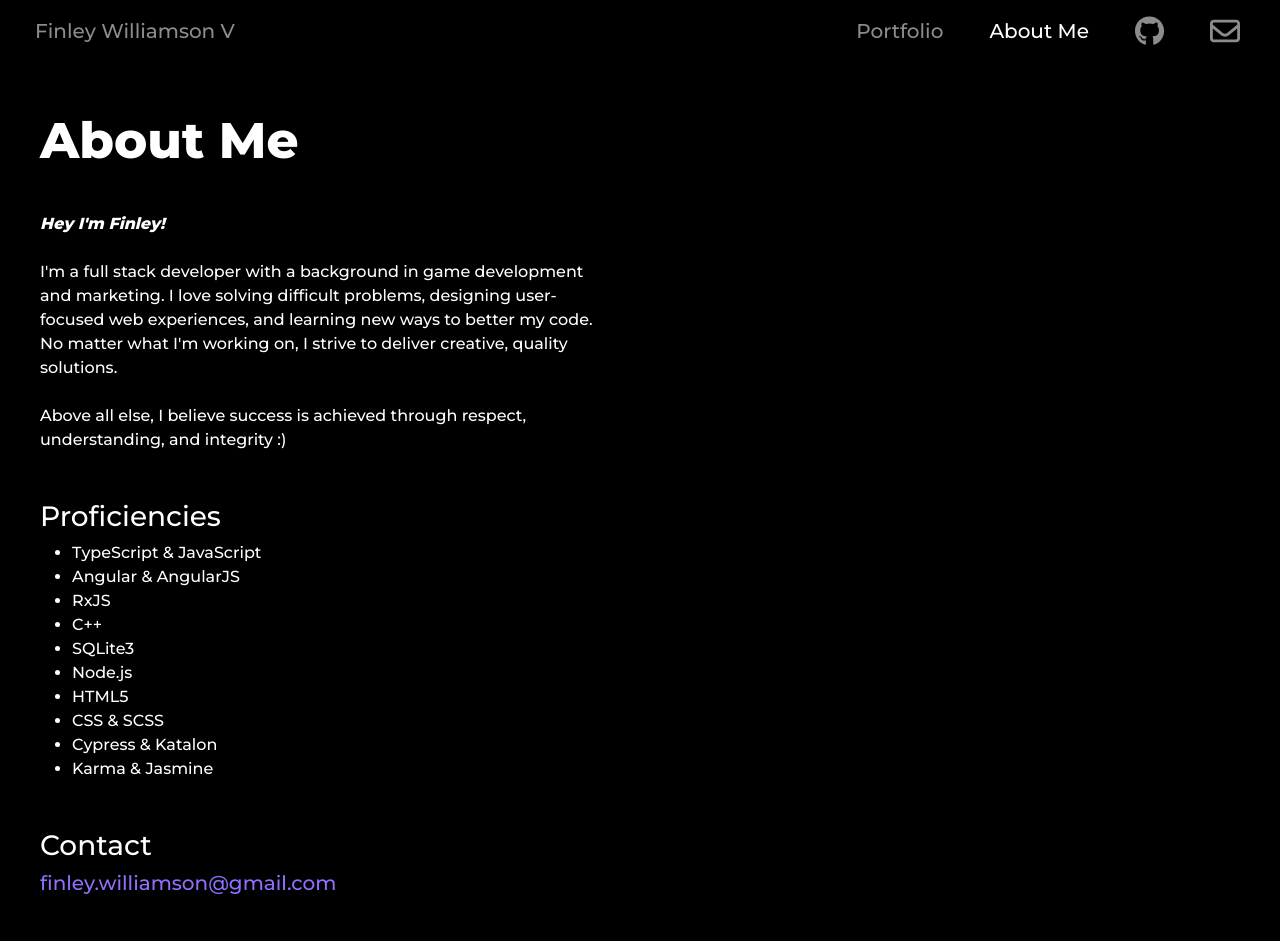
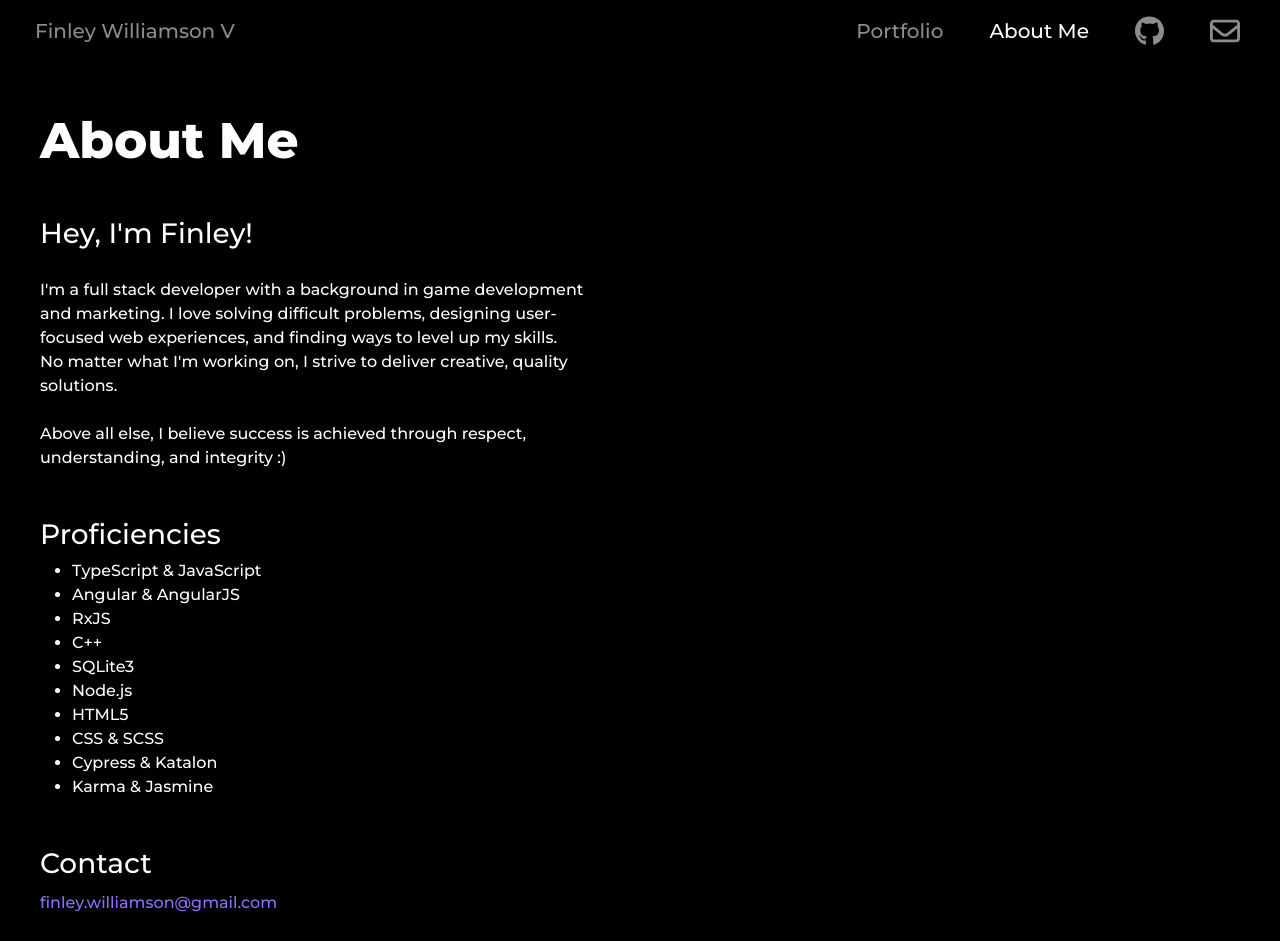
Before and after one commit to finleywilliamsonV/portfolio-site-angular, an Angular app: page /about-me in a window 1280 px wide. Built offline with nearby package versions, Linux system fonts and the light colour scheme; a web font is replaced by a local one.

Commit message:
Fix about-me sizing

```diff
--- a/src/app/components/about-me/about-me.component.html
+++ b/src/app/components/about-me/about-me.component.html
@@ -2,18 +2,18 @@
 
 <div class="row">
     <div id="about-me-text-div" class="col-4">
-        <p id="hey-text" class="mt-4">Hey I'm Finley!</p>
+        <p class="mt-4 subheading">Hey, I'm Finley!</p>
 
         <p class="mt-4">
             I'm a full stack developer with a background in game development and marketing.
-            I love solving difficult problems, designing user-focused web experiences, and learning new ways to better my code.
+            I love solving difficult problems, designing user-focused web experiences, and finding ways to level up my skills.
             No matter what I'm working on, I strive to deliver creative, quality solutions.
         </p>
         <p class="mt-4">
             Above all else, I believe success is achieved through respect, understanding, and integrity :)
         </p>
 
-        <h3 class="mt-5">Proficiencies</h3>
+        <h3 class="mt-5 subheading">Proficiencies</h3>
         <ul>
             <li>TypeScript & JavaScript</li>
             <li>Angular & AngularJS</li>
@@ -27,7 +27,7 @@
             <li>Karma & Jasmine</li>
         </ul>
 
-        <h3 class="mt-5">Contact</h3>
+        <h3 class="mt-5 subheading">Contact</h3>
         <h5>
             <a
                 id="email-link"
--- a/src/app/components/about-me/about-me.component.scss
+++ b/src/app/components/about-me/about-me.component.scss
@@ -7,28 +7,15 @@ h3, h5, p, ul {
     font-style: italic;
 }
 
+.subheading {
+    font-size: 28px;
+}
+
+#about-me-text-div {
+    width: 568px;
+}
+
 #email-link {
     font-size: 16px;
     text-decoration: none;
 }
-
-/* MEDIA QUERIES */
-
-@media (min-width: 0px) {
-    #about-me-text-div {
-        width: 600px;
-    }
-
-}
-@media (min-width: 992px) {
-    #email-link {
-        font-size: 20px;
-    }
-}
-
-// @media (min-width: 1200px) {
-//     #title-card {
-//         width: 640px;
-//         font-size: 60px;
-//     }
-// }
```
